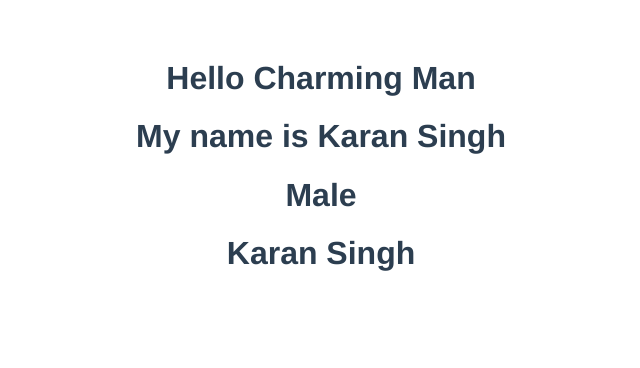
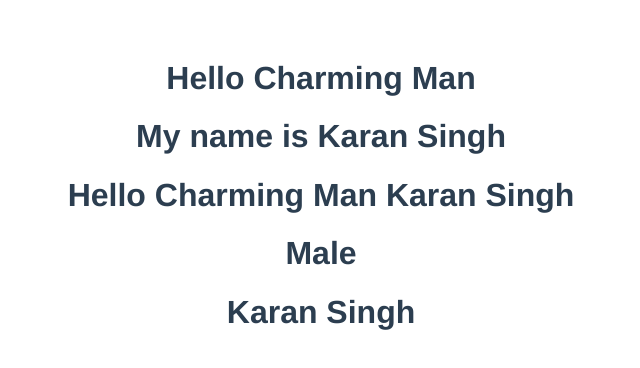
Before and after one commit to Karan2109/Leaning-Vue.js, a Vue app in the folder Vue.js 3/hello-world/: page / in a window 1280 px wide. Shown: the top 368 px of the page, without its empty margins (319-959 px from the left). Built offline with nearby package versions, Linux system fonts and the light colour scheme.

Commit message:
Mustache syntax combined in single h1 tag

```diff
--- a/Vue.js 3/hello-world/src/App.vue
+++ b/Vue.js 3/hello-world/src/App.vue
@@ -1,6 +1,7 @@
 <template>
   <h1>{{ greet }}</h1>
   <h1>My name is {{ name }}</h1>
+  <h1>{{ greet }} {{ name }}</h1>
   <h1 v-text="gender"></h1>
   <h1 v-text="name"></h1>
 </template>
```
